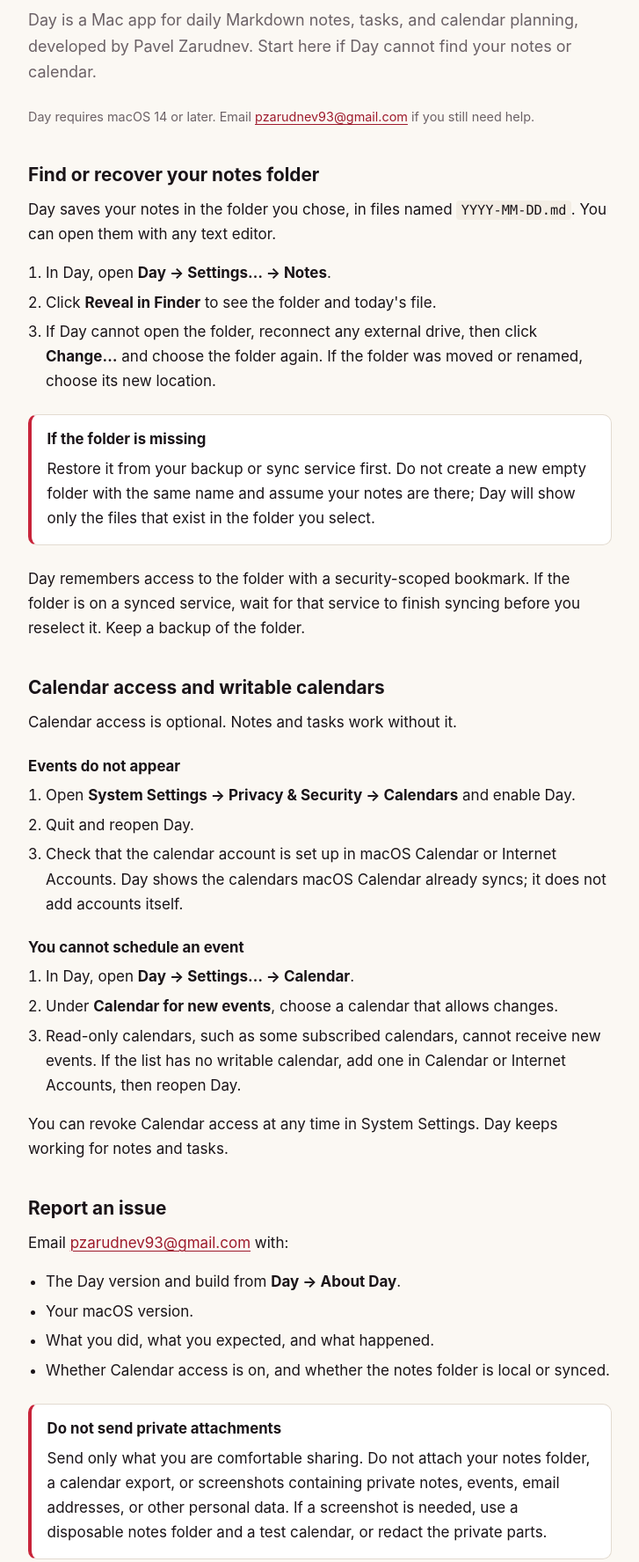
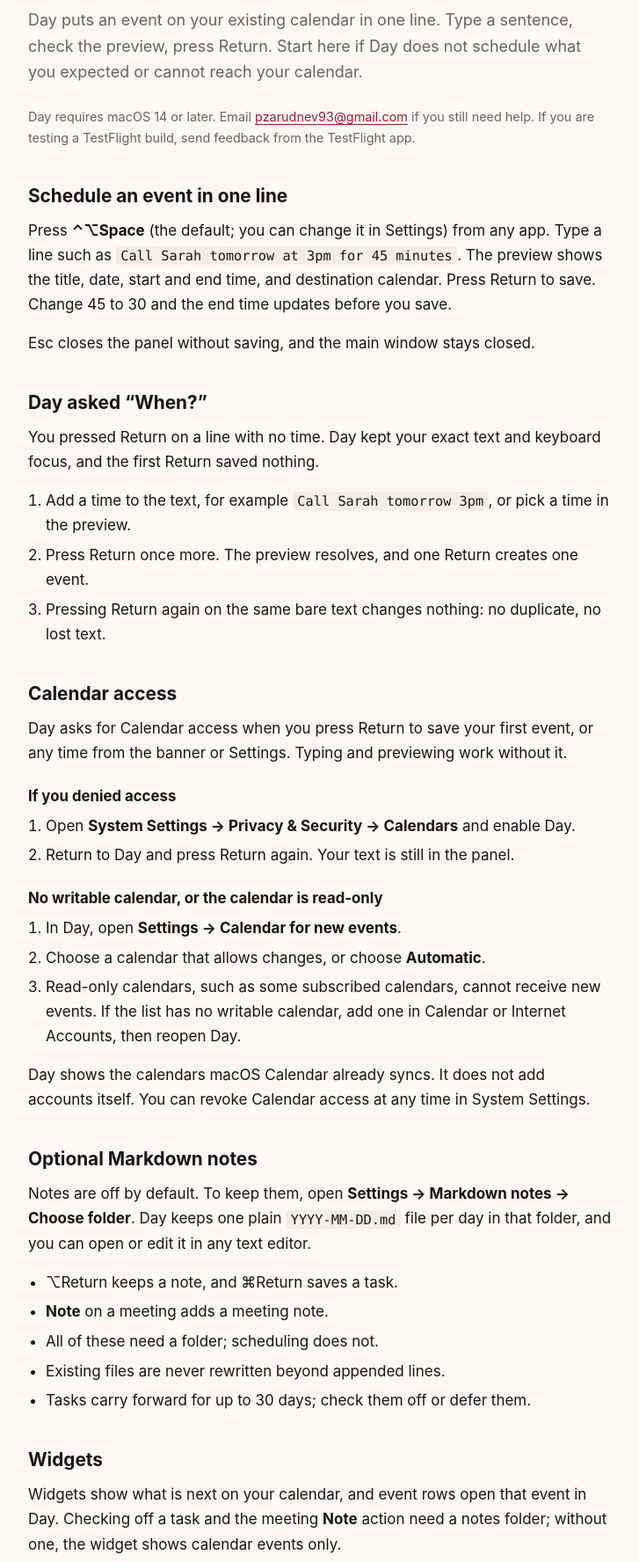
Before and after one commit to RockinPaul/zarudnev, a plain HTML site: page day/support/index.html in a window 1280 px wide. Shown: the part 160-1936 px from the top of the page at 88% size, without its empty margins (276-1003 px from the left). Drawn offline with Linux system fonts and the light colour scheme.

Commit message:
Day support and privacy: scheduling-first help and precise sync wording
Rewrites support around the one-line flow: the When? prompt, Calendar
access on the first save (with deny and read-only paths), the optional
Markdown folder and its shortcuts, honest widget behaviour, and what to do
when a save fails. Keeps the existing contact route and adds TestFlight
feedback.

Updates privacy for scheduling-first: access requested on the first save,
optional notes folder, widget cache and event opening, and provider sync
stated as the provider's own policy rather than "stays on your Mac".
Bumps the effective date to 24 November 2026.

Generated with [Devin](https://devin.ai)

Co-Authored-By: Devin <158243242+devin-ai-integration[bot]@users.noreply.github.com>

```diff
--- a/day/support/index.html
+++ b/day/support/index.html
@@ -4,7 +4,7 @@
   <meta charset="utf-8">
   <meta name="viewport" content="width=device-width, initial-scale=1">
   <title>Day Support — Pavel Zarudnev</title>
-  <meta name="description" content="Support for Day, a Mac app for Markdown notes, tasks, and calendar planning. Recover your notes folder, fix Calendar access, and report an issue.">
+  <meta name="description" content="Support for Day, a Mac app that puts an event on your calendar in one line. Fix Calendar access, the When? prompt, the optional notes folder, and widgets.">
   <link rel="canonical" href="https://zarudnev.com/day/support">
   <link rel="icon" href="/favicon.svg" type="image/svg+xml">
   <link rel="stylesheet" href="/day/day.css">
@@ -24,45 +24,66 @@
 
   <main id="main">
     <h1>Day Support</h1>
-    <p class="lede">Day is a Mac app for daily Markdown notes, tasks, and calendar planning, developed by Pavel Zarudnev. Start here if Day cannot find your notes or calendar.</p>
-    <p class="meta">Day requires macOS 14 or later. Email <a href="mailto:pzarudnev93@gmail.com">pzarudnev93@gmail.com</a> if you still need help.</p>
+    <p class="lede">Day puts an event on your existing calendar in one line. Type a sentence, check the preview, press Return. Start here if Day does not schedule what you expected or cannot reach your calendar.</p>
+    <p class="meta">Day requires macOS 14 or later. Email <a href="mailto:pzarudnev93@gmail.com">pzarudnev93@gmail.com</a> if you still need help. If you are testing a TestFlight build, send feedback from the TestFlight app.</p>
 
-    <section aria-labelledby="notes">
-      <h2 id="notes">Find or recover your notes folder</h2>
-      <p>Day saves your notes in the folder you chose, in files named <code>YYYY-MM-DD.md</code>. You can open them with any text editor.</p>
+    <section aria-labelledby="schedule">
+      <h2 id="schedule">Schedule an event in one line</h2>
+      <p>Press <strong>⌃⌥Space</strong> (the default; you can change it in Settings) from any app. Type a line such as <code>Call Sarah tomorrow at 3pm for 45 minutes</code>. The preview shows the title, date, start and end time, and destination calendar. Press Return to save. Change 45 to 30 and the end time updates before you save.</p>
+      <p>Esc closes the panel without saving, and the main window stays closed.</p>
+    </section>
+
+    <section aria-labelledby="when">
+      <h2 id="when">Day asked “When?”</h2>
+      <p>You pressed Return on a line with no time. Day kept your exact text and keyboard focus, and the first Return saved nothing.</p>
       <ol>
-        <li>In Day, open <strong>Day → Settings… → Notes</strong>.</li>
-        <li>Click <strong>Reveal in Finder</strong> to see the folder and today's file.</li>
-        <li>If Day cannot open the folder, reconnect any external drive, then click <strong>Change…</strong> and choose the folder again. If the folder was moved or renamed, choose its new location.</li>
+        <li>Add a time to the text, for example <code>Call Sarah tomorrow 3pm</code>, or pick a time in the preview.</li>
+        <li>Press Return once more. The preview resolves, and one Return creates one event.</li>
+        <li>Pressing Return again on the same bare text changes nothing: no duplicate, no lost text.</li>
       </ol>
-
-      <div class="callout">
-        <h3>If the folder is missing</h3>
-        <p>Restore it from your backup or sync service first. Do not create a new empty folder with the same name and assume your notes are there; Day will show only the files that exist in the folder you select.</p>
-      </div>
-
-      <p>Day remembers access to the folder with a security-scoped bookmark. If the folder is on a synced service, wait for that service to finish syncing before you reselect it. Keep a backup of the folder.</p>
     </section>
 
     <section aria-labelledby="calendar">
-      <h2 id="calendar">Calendar access and writable calendars</h2>
-      <p>Calendar access is optional. Notes and tasks work without it.</p>
+      <h2 id="calendar">Calendar access</h2>
+      <p>Day asks for Calendar access when you press Return to save your first event, or any time from the banner or Settings. Typing and previewing work without it.</p>
 
-      <h3>Events do not appear</h3>
+      <h3>If you denied access</h3>
       <ol>
         <li>Open <strong>System Settings → Privacy &amp; Security → Calendars</strong> and enable Day.</li>
-        <li>Quit and reopen Day.</li>
-        <li>Check that the calendar account is set up in macOS Calendar or Internet Accounts. Day shows the calendars macOS Calendar already syncs; it does not add accounts itself.</li>
+        <li>Return to Day and press Return again. Your text is still in the panel.</li>
       </ol>
 
-      <h3>You cannot schedule an event</h3>
+      <h3>No writable calendar, or the calendar is read-only</h3>
       <ol>
-        <li>In Day, open <strong>Day → Settings… → Calendar</strong>.</li>
-        <li>Under <strong>Calendar for new events</strong>, choose a calendar that allows changes.</li>
+        <li>In Day, open <strong>Settings → Calendar for new events</strong>.</li>
+        <li>Choose a calendar that allows changes, or choose <strong>Automatic</strong>.</li>
         <li>Read-only calendars, such as some subscribed calendars, cannot receive new events. If the list has no writable calendar, add one in Calendar or Internet Accounts, then reopen Day.</li>
       </ol>
 
-      <p>You can revoke Calendar access at any time in System Settings. Day keeps working for notes and tasks.</p>
+      <p>Day shows the calendars macOS Calendar already syncs. It does not add accounts itself. You can revoke Calendar access at any time in System Settings.</p>
+    </section>
+
+    <section aria-labelledby="notes">
+      <h2 id="notes">Optional Markdown notes</h2>
+      <p>Notes are off by default. To keep them, open <strong>Settings → Markdown notes → Choose folder</strong>. Day keeps one plain <code>YYYY-MM-DD.md</code> file per day in that folder, and you can open or edit it in any text editor.</p>
+      <ul>
+        <li>⌥Return keeps a note, and ⌘Return saves a task.</li>
+        <li><strong>Note</strong> on a meeting adds a meeting note.</li>
+        <li>All of these need a folder; scheduling does not.</li>
+        <li>Existing files are never rewritten beyond appended lines.</li>
+        <li>Tasks carry forward for up to 30 days; check them off or defer them.</li>
+      </ul>
+    </section>
+
+    <section aria-labelledby="widgets">
+      <h2 id="widgets">Widgets</h2>
+      <p>Widgets show what is next on your calendar, and event rows open that event in Day. Checking off a task and the meeting <strong>Note</strong> action need a notes folder; without one, the widget shows calendar events only.</p>
+    </section>
+
+    <section aria-labelledby="not-saved">
+      <h2 id="not-saved">The event did not save, or the text disappeared</h2>
+      <p>Day keeps your text when a save fails. Check the message above the field: it usually points to Calendar access or a read-only calendar. Fix that, then press Return again.</p>
+      <p>If the text is gone, or the message does not help, email <a href="mailto:pzarudnev93@gmail.com?subject=Day%20support">pzarudnev93@gmail.com</a> with your macOS version, the steps, the expected and actual result, and a screenshot when it contains no personal data.</p>
     </section>
 
     <section aria-labelledby="report">
@@ -74,6 +95,7 @@
         <li>What you did, what you expected, and what happened.</li>
         <li>Whether Calendar access is on, and whether the notes folder is local or synced.</li>
       </ul>
+      <p>If you are testing a TestFlight build, you can also send feedback from the TestFlight app; it includes the build automatically.</p>
 
       <div class="callout">
         <h3>Do not send private attachments</h3>
@@ -82,6 +104,7 @@
     </section>
 
     <nav class="page-links" aria-label="More Day pages">
+      <a href="/day">Day product page</a>
       <a href="/day/privacy">Day privacy policy</a>
       <a href="/">Pavel Zarudnev's site</a>
     </nav>
```
Also changed, not shown: day/privacy/index.html (+17 -13 lines).
